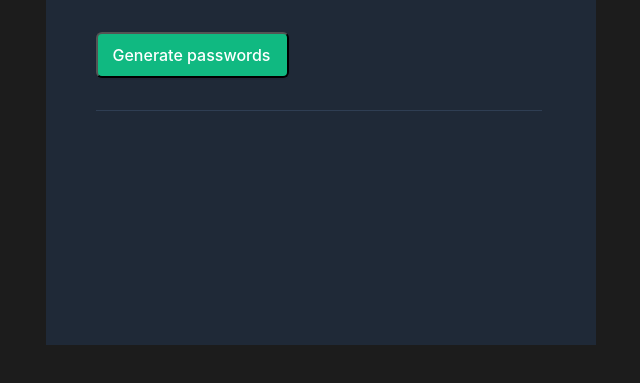
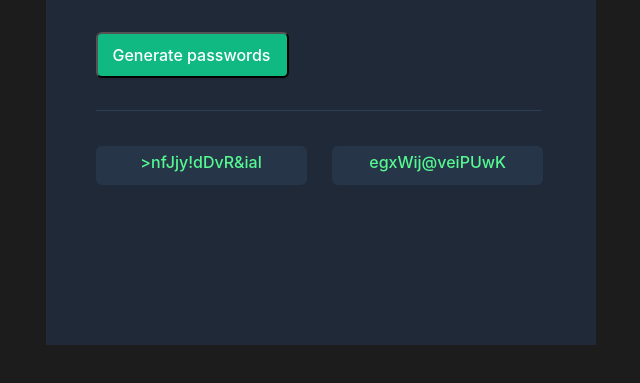
Before and after one commit to TiffyAlva/password-generator-project, a website built with Vite: page index.html in a window 1280 px wide. Shown: the part 269-652 px from the top of the page, without its empty margins (306-946 px from the left). Built offline with nearby package versions, Linux system fonts and the light colour scheme.

Commit message:
added password

```diff
--- a/index.css
+++ b/index.css
@@ -81,3 +81,41 @@ h1 {
 
 
 }
+
+    .psw {
+      width: 211px;
+      height: 39px;
+      flex-shrink: 0;
+      border-radius: 6px;
+      background: #273549;
+      color: #55F991;
+      text-align: center;
+      font-family: Inter;
+      font-size: 16px;
+      font-style: normal;
+      font-weight: 500;
+      line-height: 32px;
+
+
+ }
+
+     .psw {
+       width: 211px;
+       height: 39px;
+       flex-shrink: 0;
+       border-radius: 6px;
+       background: #273549;
+       color: #55F991;
+       text-align: center;
+       font-family: Inter;
+       font-size: 16px;
+       font-style: normal;
+       font-weight: 500;
+       line-height: 32px;
+
+ }
+
+ .password-field {
+    display: inline-block;
+    margin-right: 20px;
+ }
--- a/index.html
+++ b/index.html
@@ -10,7 +10,12 @@
                 <p>Never use an insecure password again.</p>
             <button id="generate-button">Generate passwords</button>
             <div id="line"></div>
-        </div>
+            <div class="password-field">
+                <div class="psw" id="field1"> >nfJjy!dDvR&ial</div>
+            </div>
+            <div class="password-field">
+               <div class="psw" id="field2"> egxWij@veiPUwK</div>
+           </div>
         <script src="index.js"></script>
     </body>
 </html>
```
Lines whose indentation alone changed are shown as unchanged.
